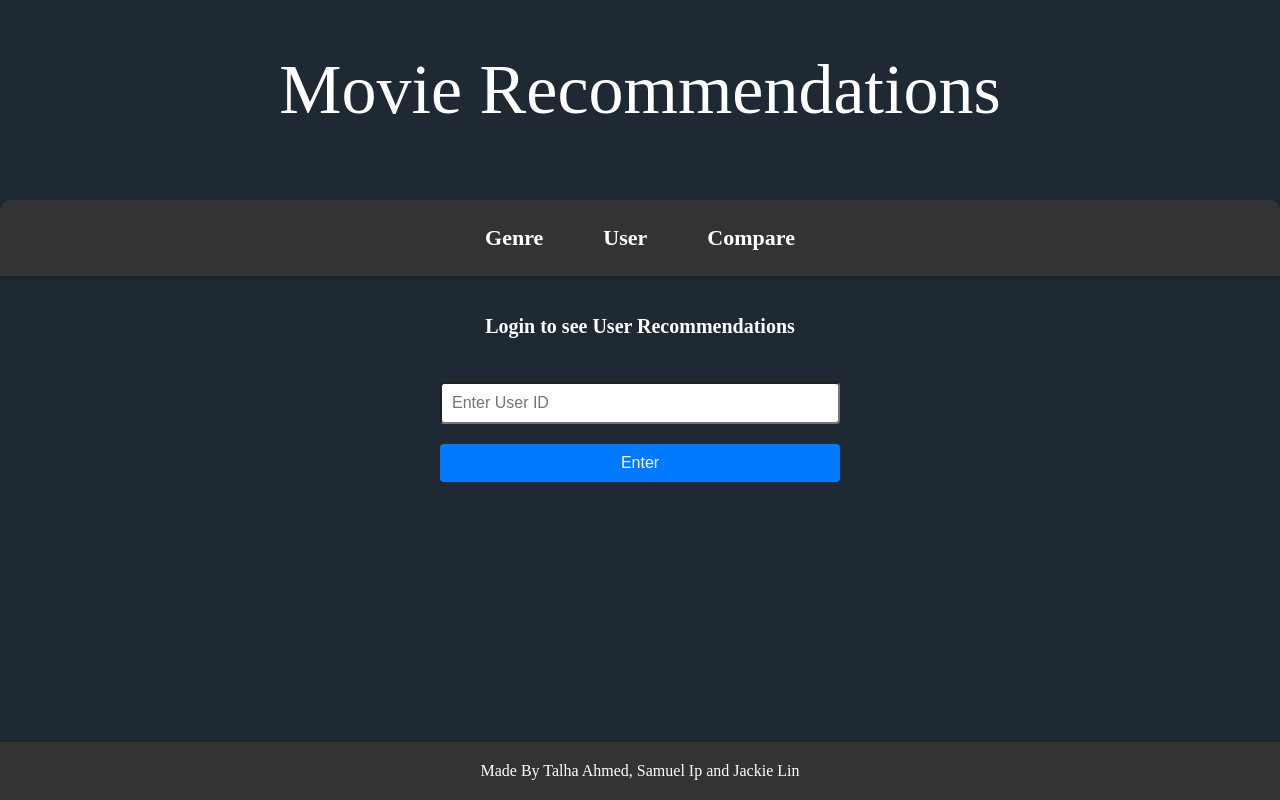
After one commit to CommonCrayon/Movie-Recommendation, a Flask app: page /login in a window 1280 px wide. The commit adds this page. Run offline with Flask 3, Linux system fonts and the light colour scheme.

Commit message:
added login page

```diff
--- a/Webpage/app.py
+++ b/Webpage/app.py
@@ -61,6 +61,40 @@ def generate_recommendations(selected_genres):
 def index():
     return render_template('index.html')
 
+@app.route('/login')
+def about():
+    return render_template('login.html', error=False)
+
+@app.route('/user', methods=['POST'])
+def user():
+    try:
+        # Retrieving the user ID from the form
+        user_id = int(request.form['userId'])
+
+        # Load user DataFrame
+        user_dataframe = pd.read_csv("../dataset/ml-100k/u.user", names=['userId', 'item id', 'rating', 'timestamp'], delimiter="\t")
+
+        print(user_id)
+
+        # Check if user_id exists in the dataframe
+        if user_id in user_dataframe['userId'].values:
+            print("Is in Dataset")
+            return render_template('index.html')
+        else:
+            print("NOT in Dataset")
+            return render_template('login.html', error=True)
+    except (KeyError, ValueError) as e:
+        # Handle errors such as missing key in form or inability to convert to integer
+        print("Error:", e)
+        return render_template('login.html', error=True)
+    except Exception as e:
+        # Handle other unexpected errors
+        print("Unexpected Error:", e)
+        return render_template('login.html', error=True)
+
+
+
+
 @app.route('/execute', methods=['POST'])
 def execute():
     selected_genres = request.form.getlist('genres')
--- /dev/null
+++ b/Webpage/templates/login.html
@@ -0,0 +1,160 @@
+<!DOCTYPE html>
+<html lang="en">
+<head>
+    <meta charset="UTF-8">
+    <meta name="viewport" content="width=device-width, initial-scale=1.0">
+    <title>Movie Recommendations</title>
+    <style>
+        html
+        {
+            width: 100vw;
+        }
+
+        body
+        {
+            background-color: #1F2933;
+            margin: 0 0 0 0;
+            padding: 0 0 0 0;
+            height: 100vh;
+            display: flex;
+            flex-direction: column;
+        }
+
+        footer {
+            margin-top: auto;
+            width: 100%;
+            background-color: #333;
+            padding: 20px 0 20px 0;
+            color: #FFFFFF;
+            text-align: center;
+            border-top: 2px solid #222;
+        }
+
+        .header
+        {
+            text-align: center;
+            font-size: 70px;
+            margin-top: 50px;
+            margin-bottom: 50px;
+            color: #FFFFFF;
+
+        }
+
+        .navbar {
+            display: flex;
+            justify-content: center;
+            align-items: center;
+            padding: 15px 0;
+            margin: 20px 0;
+            background-color: #333;
+            border-bottom: 2px solid #222;
+            border-top-left-radius: 10px; /* Rounded corners */
+            border-top-right-radius: 10px; /* Rounded corners */
+            box-shadow: 0 2px 4px rgba(0, 0, 0, 0.1); /* Subtle shadow */
+        }
+
+        .navbar a {
+            padding: 10px 20px;
+            margin-right: 20px;
+            text-decoration: none;
+            color: white;
+            font-weight: bold;
+            font-size: 22px;
+            border-radius: 5px; /* Rounded corners */
+            transition: background-color 0.3s ease; /* Smooth transition */
+        }
+
+        .navbar a:hover {
+            background-color: rgba(255, 255, 255, 0.1); /* Lighter background on hover */
+        }
+
+
+        .navbar a:last-child {
+            margin-right: 0; /* Removes the right margin from the last item */
+        }
+
+        .div-main
+        {
+            margin-left: 20%;
+            margin-right: 20%;
+        }
+
+        h2
+        {
+            text-align: center;
+            font-size: 20px;
+            color: #FFFFFF;
+        }
+
+        h3
+        {
+            margin-top: 50px;
+            color: red;
+            text-align: center;
+        }
+
+        form {
+            display: flex;
+            flex-direction: column;
+            align-items: center;
+            justify-content: center;
+            height: 100%;
+            margin: 0 auto; /* Center horizontally */
+            max-width: 400px; /* Limit form width */
+        }
+
+        #userId {
+            width: 100%;
+            box-sizing: border-box; /* Include padding in width calculation */
+            margin-bottom: 20px;
+            padding: 10px;
+            font-size: 16px;
+            border-radius: 4px;
+
+        }
+
+        button[type="submit"] {
+            width: 100%;
+            padding: 10px 20px;
+            font-size: 16px;
+            background-color: #007bff;
+            color: #fff;
+            border: none;
+            cursor: pointer;
+            border-radius: 4px;
+        }
+
+    </style>
+</head>
+<body>
+    <div class="header">Movie Recommendations</div>
+    <div class="navbar">
+        <a href="/">Genre</a>
+        <a href="/login">User</a>
+        <a href="#">Compare</a>
+    </div>
+
+    <div class="div-main">
+        <h2>Login to see User Recommendations</h2>
+        <form id="userIdForm" action="/user" method="POST">
+            <input type="text" id="userId" name="userId" placeholder="Enter User ID" required>
+            <button type="submit">Enter</button>
+        </form>
+    </div>
+
+    {% if error %}
+        <h3>User Id NOT in database!</h3>
+    {% endif %}
+
+    <footer>
+        <div>
+            Made By Talha Ahmed, Samuel Ip and Jackie Lin
+        </div>
+    </footer>
+
+
+    <script>
+
+    </script>
+</body>
+</html>
```
Also changed, not shown: Webpage/templates/index.html (+26 -11 lines).
